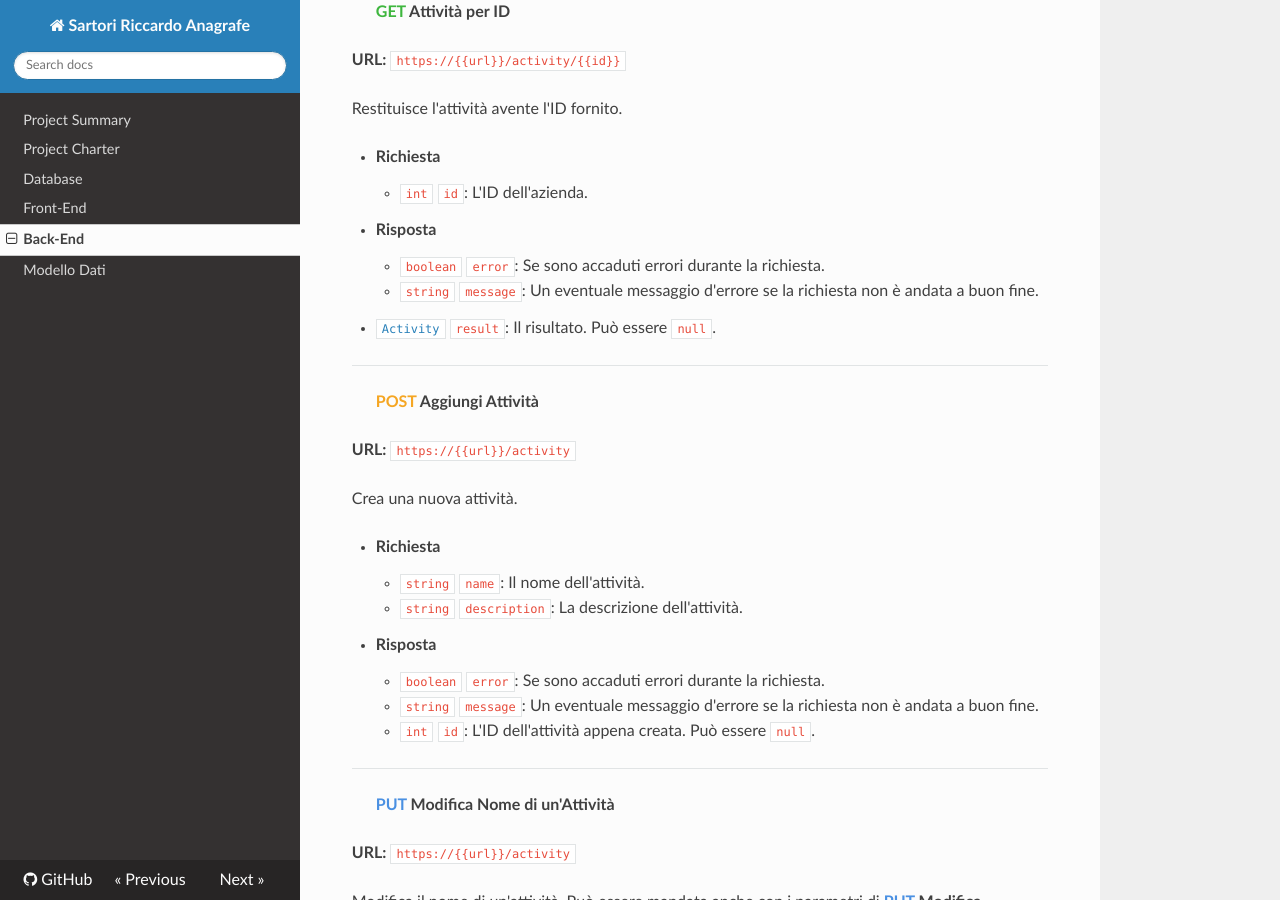
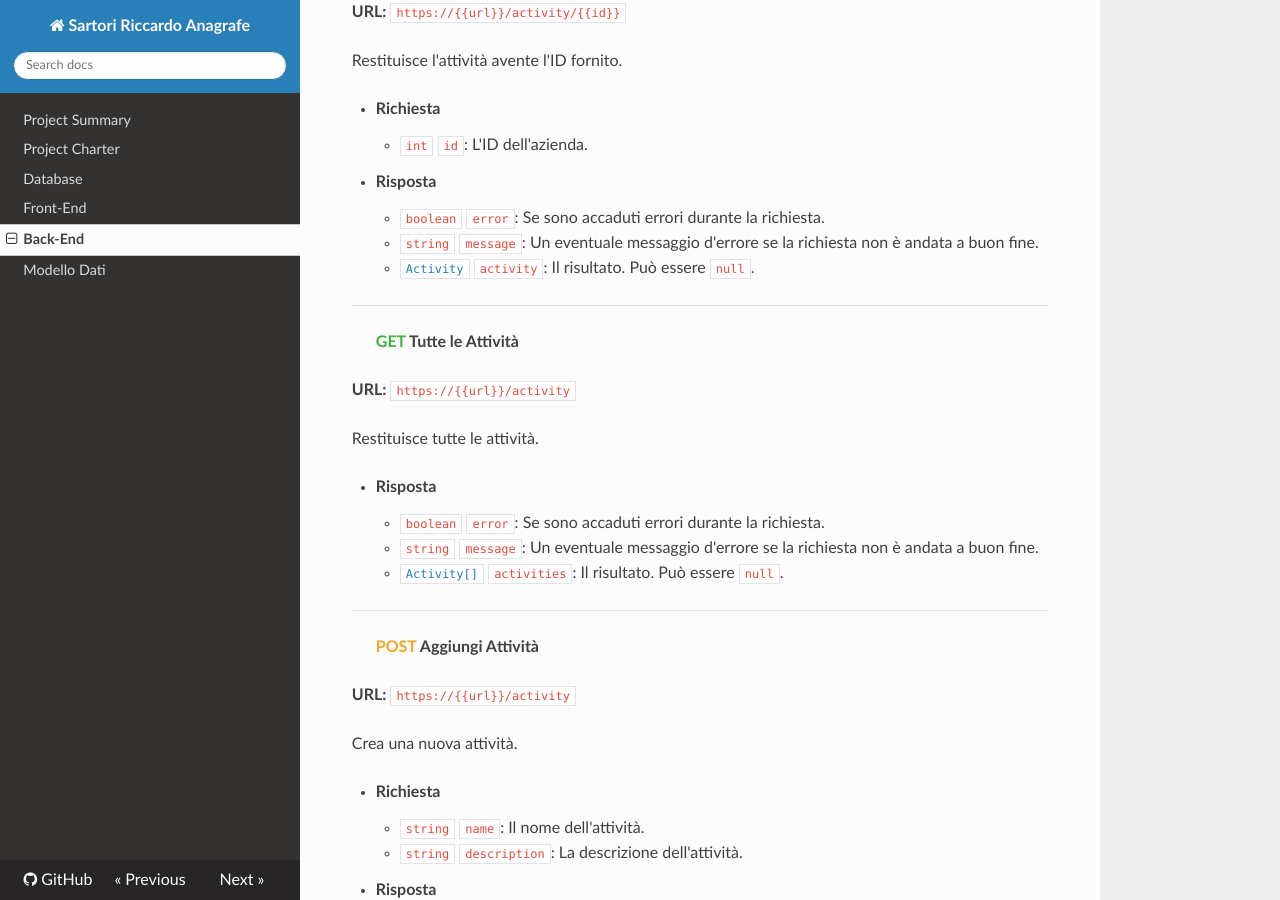
Before and after one commit to SartoRiccardo/pcto-anagrafe, an MkDocs documentation site: the page built from docs/backend.md, in a window 1280 px wide and 900 px high, scrolled down 5120 px. Built offline with MkDocs 1.6.1, drawn with Linux system fonts in a browser that asks for light colours; nearby versions of some CDN libraries; some of the changed text lies outside the part shown.

Commit message:
Polished backend docs

```diff
--- a/docs/backend.md
+++ b/docs/backend.md
@@ -17,7 +17,7 @@
 + **Risposta**
     + `boolean` `error`: Se sono accaduti errori durante la richiesta.
     + `string` `message`: Un eventuale messaggio d'errore se la richiesta non è andata a buon fine.
-+ [`Company`](./data_models.md) `result`: Il risultato. Può essere `null`.
+    + [`Company`](./data_models.md) `result`: Il risultato. Può essere `null`.
 
 ---
 
@@ -28,14 +28,14 @@
 Restituisce le aziende attinenti ai parametri di ricerca.
 
 + **Richiesta**
-+ [`Search`](./data_models.md) `search`: I parametri di ricerca.
+    + [`Search`](./data_models.md) `search`: I parametri di ricerca.
     + `int` `page`: La pagina su cui siamo attualmente. Ogni pagina fornisce 50 risultati. Se non specificato, verranno restituiti tutti i risultati.
 
 + **Risposta**
     + `boolean` `error`: Se sono accaduti errori durante la richiesta.
     + `string` `message`: Un eventuale messaggio d'errore se la richiesta non è andata a buon fine.
     + `int` `totalResults`: I risultati totali della ricerca, includendo quelli non restituiti.
-+ [`Company[]`](./data_models.md) `results`: Il risultato. Può essere `null`.
+    + [`Company[]`](./data_models.md) `results`: Il risultato. Può essere `null`.
 
 ---
 
@@ -47,7 +47,7 @@
 
 + **Richiesta**
     + `string` `name`: Il nome dell'azienda.
-+ [`Field[]`](./data_models.md) `fields`: I campi dell'azienda. Se omesso, l'azienda verrà creata con tutti i campi vuoti.
+    + [`Field[]`](./data_models.md) `fields`: I campi dell'azienda. Se omesso, l'azienda verrà creata con tutti i campi vuoti.
 
 + **Risposta**
     + `boolean` `error`: Se sono accaduti errori durante la richiesta.
@@ -65,7 +65,7 @@
 + **Richiesta**
     + `int` `id`: L'ID dell'azienda.
     + `string` `name`: Il nome dell'azienda.
-+ [`Field[]`](./data_models.md) `fields`: I campi dell'azienda.
+    + [`Field[]`](./data_models.md) `fields`: I campi dell'azienda.
 
 + **Risposta**
     + `boolean` `error`: Se sono accaduti errori durante la richiesta.
@@ -135,7 +135,7 @@
 + **Risposta**
     + `boolean` `error`: Se sono accaduti errori durante la richiesta.
     + `string` `message`: Un eventuale messaggio d'errore se la richiesta non è andata a buon fine.
-+ [`Field`](./data_models.md) `field`: Il risultato. Può essere `null`.
+    + [`Field`](./data_models.md) `field`: Il risultato. Può essere `null`.
 
 ---
 
@@ -148,7 +148,7 @@
 + **Risposta**
     + `boolean` `error`: Se sono accaduti errori durante la richiesta.
     + `string` `message`: Un eventuale messaggio d'errore se la richiesta non è andata a buon fine.
-+ [`Field[]`](./data_models.md) `fields`: Il risultato. Può essere `null`.
+    + [`Field[]`](./data_models.md) `fields`: Il risultato. Può essere `null`.
 
 ---
 
@@ -160,7 +160,7 @@
 
 + **Richiesta**
     + `string` `name`: Il nome dell'azienda.
-    + `string` `regex`: I campi dell'azienda. Se omesso, l'azienda verrà creata con tutti i campi vuoti.
+    + `string` `regex`: I valori che può accettare il campo.
 
 + **Risposta**
     + `boolean` `error`: Se sono accaduti errori durante la richiesta.
@@ -215,7 +215,20 @@
 + **Risposta**
     + `boolean` `error`: Se sono accaduti errori durante la richiesta.
     + `string` `message`: Un eventuale messaggio d'errore se la richiesta non è andata a buon fine.
-+ [`Activity`](./data_models.md) `result`: Il risultato. Può essere `null`.
+    + [`Activity`](./data_models.md) `activity`: Il risultato. Può essere `null`.
+
+---
+
+> **<span style="color: #3EB63E">GET</span> Tutte le Attività**
+
+**URL:** `https://{{url}}/activity`
+
+Restituisce tutte le attività.
+
++ **Risposta**
+    + `boolean` `error`: Se sono accaduti errori durante la richiesta.
+    + `string` `message`: Un eventuale messaggio d'errore se la richiesta non è andata a buon fine.
+    + [`Activity[]`](./data_models.md) `activities`: Il risultato. Può essere `null`.
 
 ---
 
@@ -297,7 +310,7 @@
 + **Risposta**
     + `boolean` `error`: Se sono accaduti errori durante la richiesta.
     + `string` `message`: Un eventuale messaggio d'errore se la richiesta non è andata a buon fine.
-+ [`Company[]`](./data_models.md) `results`: Il risultato. Può essere `null`.
+    + `int[]` `saved`: Il risultato. Vuoto se non è andato a buon fine.
 
 ---
 
@@ -348,7 +360,7 @@
 + **Risposta**
     + `boolean` `error`: Se sono accaduti errori durante la richiesta.
     + `string` `message`: Un eventuale messaggio d'errore se la richiesta non è andata a buon fine.
-+ [`Internship`](./data_models.md) `result`: Il risultato. Può essere `null`.
+    + [`Internship`](./data_models.md) `result`: Il risultato. Può essere `null`.
 
 ---
 
@@ -364,7 +376,7 @@
 + **Risposta**
     + `boolean` `error`: Se sono accaduti errori durante la richiesta.
     + `string` `message`: Un eventuale messaggio d'errore se la richiesta non è andata a buon fine.
-+ [`Internship[]`](./data_models.md) `results`: Il risultato. Può essere `null`.
+    + [`Internship[]`](./data_models.md) `results`: Il risultato. Può essere `null`.
 
 ---
 
@@ -485,4 +497,4 @@
 + **Risposta**
     + `boolean` `error`: Se sono accaduti errori durante la richiesta.
     + `string` `message`: Un eventuale messaggio d'errore se la richiesta non è andata a buon fine.
-+ [`User`](./data_models.md) `privileges`: Il risultato. Può essere `null`.
+    + [`User`](./data_models.md) `privileges`: Il risultato. Può essere `null`.
```
Also changed, not shown: other parts of docs/backend.md (+0 -1 lines).
